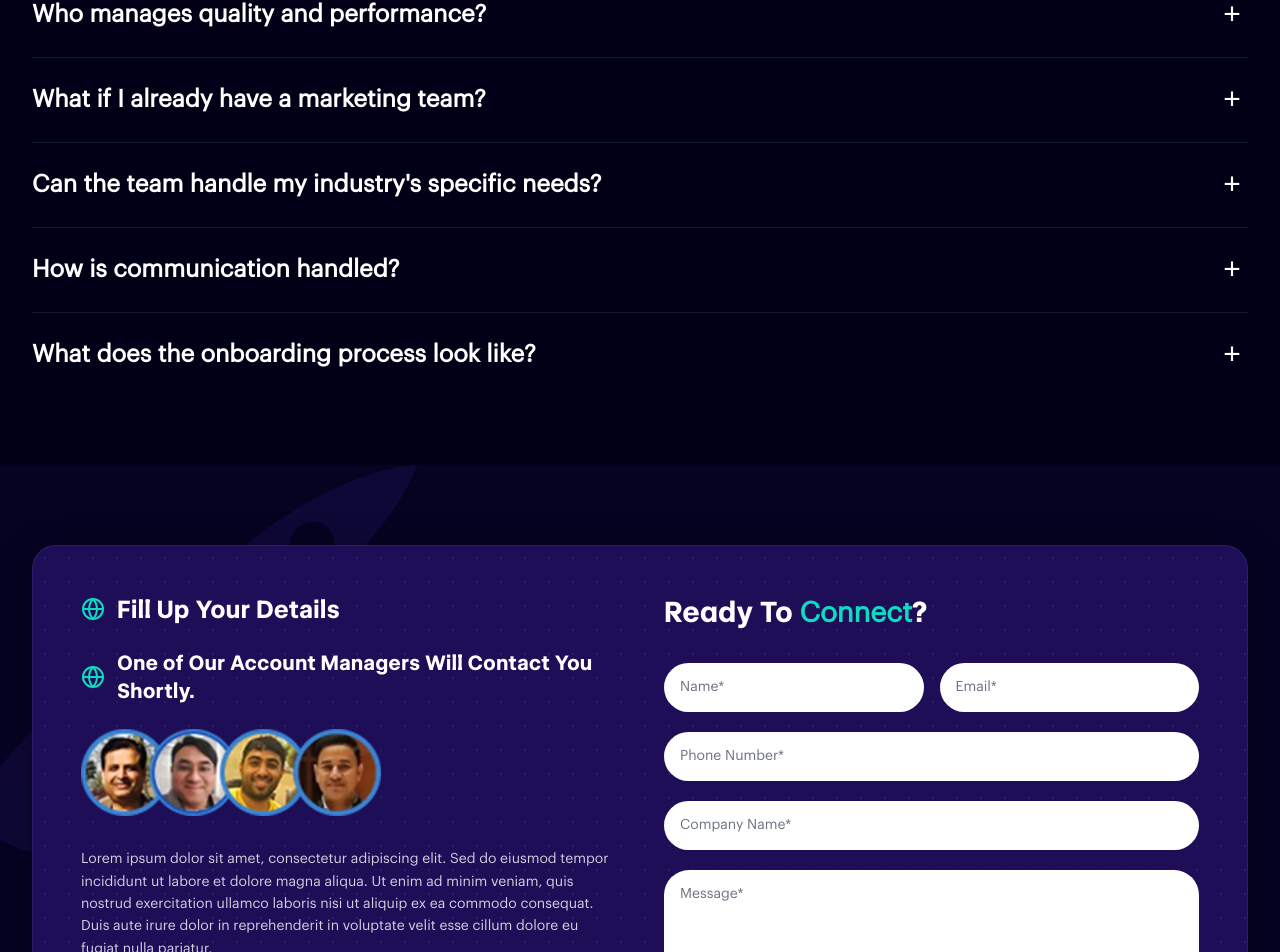
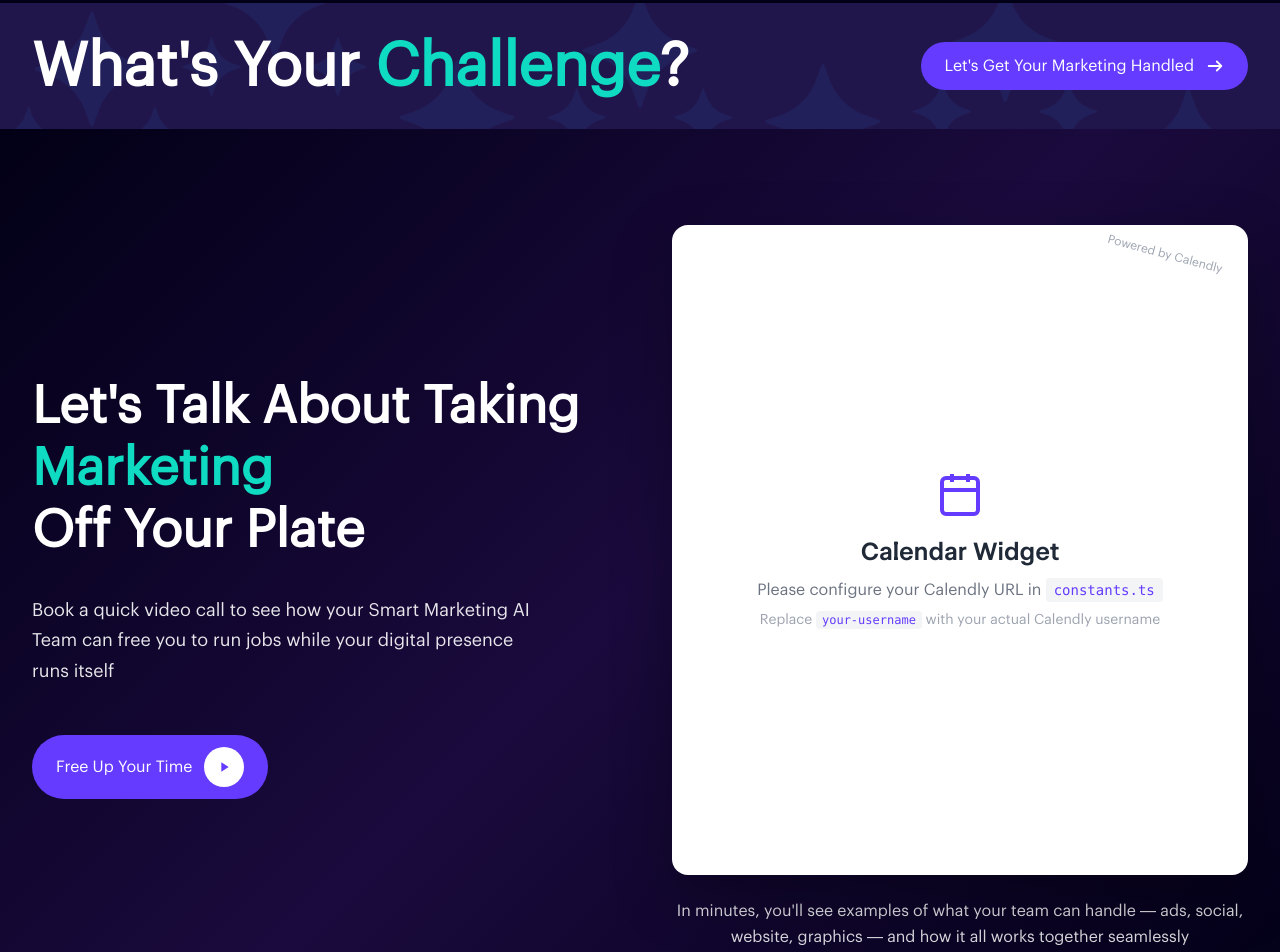
Before and after one commit to mdhasnainhanif/startupsadvisory, a Next.js app: page / in a window 1280 px wide. Shown: the part 1576-2528 px from the top of the page. Built offline with nearby package versions, Linux system fonts and the light colour scheme.

Commit message:
pull from taha

```diff
--- a/package.json
+++ b/package.json
@@ -12,6 +12,7 @@
     "gsap": "^3.13.0",
     "next": "16.0.3",
     "react": "19.2.0",
+    "react-calendly": "^4.4.0",
     "react-dom": "19.2.0",
     "zustand": "^5.0.8"
   },
--- a/src/app/components/CTABanner/CTABanner.module.css
+++ b/src/app/components/CTABanner/CTABanner.module.css
@@ -1,13 +1,12 @@
 .ctaBanner {
   position: relative;
-  min-height: 12rem;
   display: flex;
   align-items: center;
   background: url('../../../../public/assets/images/cta-banner.webp') no-repeat center center;
-  background-size: contain;
+  background-size: cover;
   background-position: center;
   background-repeat: no-repeat;
-  background-blend-mode: multiply;
+  padding: 2rem 0;
 }
 
 @media (max-width: 768px) {
--- a/src/app/components/CTABanner/CTABanner.tsx
+++ b/src/app/components/CTABanner/CTABanner.tsx
@@ -27,7 +27,7 @@ const CTABanner = ({
     <section className={`${styles.ctaBanner} ${className} relative overflow-hidden`}>
       {/* Content */}
       <Container maxWidth="xl" className="relative z-10">
-        <div className="flex flex-col md:flex-row items-center justify-between gap-6 md:gap-8 py-12 md:py-16">
+        <div className="flex flex-col md:flex-row items-center justify-between gap-6 md:gap-8">
           {/* Left Side - Question */}
           <div className="flex-1">
             <h2 className="text-3xl md:text-4xl lg:text-5xl xl:text-6xl font-extrabold text-center md:text-left">
--- /dev/null
+++ b/src/app/components/CalendlySection/CalendlySection.module.css
@@ -0,0 +1,230 @@
+.calendlySection {
+  position: relative;
+  padding: 6rem 0;
+  background: linear-gradient(135deg, #020016 0%, #1a0a3d 50%, #020016 100%);
+  overflow: hidden;
+}
+
+.contentWrapper {
+  display: grid;
+  grid-template-columns: 1fr 1fr;
+  gap: 4rem;
+  align-items: start;
+  position: relative;
+  z-index: 1;
+  place-items: center;
+}
+
+.leftSection {
+  display: flex;
+  flex-direction: column;
+  gap: 2rem;
+}
+
+.heading {
+  font-size: 3.225rem;
+  font-weight: 700;
+  line-height: 1.2;
+  color: white;
+  margin: 0;
+  display: flex;
+  flex-direction: column;
+}
+
+.headingPart1 {
+  color: white;
+}
+
+.headingPart2 {
+  color: #0fdac2;
+}
+
+.headingPart3 {
+  color: white;
+}
+
+.description {
+  font-size: 1.125rem;
+  line-height: 1.7;
+  color: rgba(255, 255, 255, 0.9);
+  margin: 0;
+  max-width: 90%;
+}
+
+.buttonWrapper {
+  margin-top: 1rem;
+}
+
+.ctaButton {
+  display: inline-flex;
+  align-items: center;
+  gap: 1rem;
+  background: linear-gradient(135deg, #7c5aff 0%, #643bff 100%);
+  border: none;
+  padding: 1rem 2rem;
+  font-size: 1.125rem;
+  font-weight: 600;
+  color: white;
+  text-decoration: none;
+  border-radius: 2rem;
+  box-shadow: 0 8px 24px rgba(100, 59, 255, 0.3);
+  transition: all 0.3s ease;
+  cursor: pointer;
+}
+
+.ctaButton:hover {
+  transform: translateY(-2px);
+  box-shadow: 0 12px 32px rgba(100, 59, 255, 0.4);
+}
+
+.playIconContainer {
+  width: 2.5rem;
+  height: 2.5rem;
+  background: white;
+  border-radius: 50%;
+  display: flex;
+  align-items: center;
+  justify-content: center;
+  flex-shrink: 0;
+}
+
+.playIcon {
+  width: 1rem;
+  height: 1rem;
+  color: #643bff;
+}
+
+.rightSection {
+  display: flex;
+  flex-direction: column;
+  gap: 1.5rem;
+}
+
+.calendlyContainer {
+  background: white;
+  border-radius: 1rem;
+  padding: 0;
+  box-shadow: 0 20px 60px rgba(0, 0, 0, 0.3);
+  overflow: hidden;
+  position: relative;
+}
+
+.calendlyWrapper {
+  position: relative;
+  width: 100%;
+  overflow: hidden;
+}
+
+.calendlyWrapper::before {
+  content: 'Powered by Calendly';
+  position: absolute;
+  top: 1rem;
+  right: 1rem;
+  font-size: 0.75rem;
+  color: #9ca3af;
+  z-index: 10;
+  transform: rotate(15deg);
+  background: rgba(255, 255, 255, 0.9);
+  padding: 0.25rem 0.5rem;
+  border-radius: 0.25rem;
+  pointer-events: none;
+  font-weight: 500;
+}
+
+.placeholderMessage {
+  display: flex;
+  flex-direction: column;
+  align-items: center;
+  justify-content: center;
+  height: 650px;
+  padding: 2rem;
+  text-align: center;
+  color: #4d5055;
+}
+
+.placeholderIcon {
+  color: #643bff;
+  margin-bottom: 1rem;
+}
+
+.placeholderTitle {
+  font-size: 1.5rem;
+  font-weight: 600;
+  color: #1f2937;
+  margin: 0 0 0.5rem 0;
+}
+
+.placeholderText {
+  font-size: 1rem;
+  color: #6b7280;
+  margin: 0 0 0.5rem 0;
+}
+
+.placeholderText code {
+  background: #f3f4f6;
+  padding: 0.25rem 0.5rem;
+  border-radius: 0.25rem;
+  font-size: 0.875rem;
+  color: #643bff;
+}
+
+.placeholderSubtext {
+  font-size: 0.875rem;
+  color: #9ca3af;
+  margin: 0;
+}
+
+.placeholderSubtext code {
+  background: #f3f4f6;
+  padding: 0.125rem 0.375rem;
+  border-radius: 0.25rem;
+  font-size: 0.75rem;
+  color: #643bff;
+}
+
+
+.calendlyText {
+  font-size: 1rem;
+  line-height: 1.6;
+  color: rgba(255, 255, 255, 0.85);
+  margin: 0;
+  text-align: center;
+}
+
+/* Mobile Responsive */
+@media (max-width: 1024px) {
+  .contentWrapper {
+    grid-template-columns: 1fr;
+    gap: 3rem;
+  }
+
+  .heading {
+    font-size: 2.5rem;
+  }
+
+  .description {
+    max-width: 100%;
+  }
+
+  .calendlyContainer {
+    padding: 0.5rem;
+  }
+}
+
+@media (max-width: 768px) {
+  .calendlySection {
+    padding: 4rem 0;
+  }
+
+  .heading {
+    font-size: 2rem;
+  }
+
+  .description {
+    font-size: 1rem;
+  }
+
+  .calendlyContainer {
+    border-radius: 0.75rem;
+  }
+}
--- /dev/null
+++ b/src/app/components/CalendlySection/CalendlySection.tsx
@@ -0,0 +1,123 @@
+'use client';
+
+import { InlineWidget } from 'react-calendly';
+import Container from '../Container';
+import styles from './CalendlySection.module.css';
+import Button from '../Button';
+
+interface CalendlySectionProps {
+  heading?: {
+    part1: string;
+    part2: string;
+    part3: string;
+  };
+  description?: string;
+  buttonText?: string;
+  buttonHref?: string;
+  calendlyUrl: string;
+  calendlyText?: string;
+  className?: string;
+}
+
+const CalendlySection = ({
+  heading = {
+    part1: "Let's Talk About Taking",
+    part2: "Marketing",
+    part3: "Off Your Plate",
+  },
+  description = "Book a quick video call to see how your Smart Marketing AI Team can free you to run jobs while your digital presence runs itself",
+  buttonText = "Free Up Your Time",
+  buttonHref = "/get-started",
+  calendlyUrl,
+  calendlyText = "In minutes, you'll see examples of what your team can handle — ads, social, website, graphics — and how it all works together seamlessly",
+  className = "",
+}: CalendlySectionProps) => {
+  return (
+    <section className={`${styles.calendlySection} ${className}`}>
+      <Container maxWidth="xl">
+        <div className={styles.contentWrapper}>
+          {/* Left Section */}
+          <div className={styles.leftSection}>
+            <h2 className={styles.heading}>
+              <span className={styles.headingPart1}>{heading.part1}</span>
+              <span className={styles.headingPart2}>{heading.part2}</span>
+              <span className={styles.headingPart3}>{heading.part3}</span>
+            </h2>
+
+            <p className={styles.description}>{description}</p>
+
+            <div className={styles.buttonWrapper}>
+              <Button href={buttonHref} variant="secondary" size="lg">
+                <span>{buttonText}</span>
+                <div className={styles.playIconContainer}>
+                  <svg
+                    className={styles.playIcon}
+                    fill="currentColor"
+                    viewBox="0 0 24 24"
+                  >
+                    <path d="M8 5v14l11-7z" />
+                  </svg>
+                </div>
+              </Button>
+            </div>
+          </div>
+
+          {/* Right Section - Calendly Widget */}
+          <div className={styles.rightSection}>
+            <div className={styles.calendlyContainer}>
+              <div className={styles.calendlyWrapper}>
+                {calendlyUrl && !calendlyUrl.includes('your-username') ? (
+                  <InlineWidget
+                    url={calendlyUrl}
+                    pageSettings={{
+                      backgroundColor: 'ffffff',
+                      hideEventTypeDetails: true,
+                      hideLandingPageDetails: true,
+                      hideGdprBanner: true,
+                      primaryColor: '643bff',
+                      textColor: '4d5055',
+                    }}
+                    utm={{
+                      utmCampaign: 'Website',
+                      utmSource: 'Website',
+                      utmMedium: 'InlineWidget',
+                    }}
+                  />
+                ) : (
+                  <div className={styles.placeholderMessage}>
+                    <div className={styles.placeholderIcon}>
+                      <svg
+                        width="48"
+                        height="48"
+                        viewBox="0 0 24 24"
+                        fill="none"
+                        stroke="currentColor"
+                        strokeWidth="2"
+                      >
+                        <rect x="3" y="4" width="18" height="18" rx="2" ry="2" />
+                        <line x1="16" y1="2" x2="16" y2="6" />
+                        <line x1="8" y1="2" x2="8" y2="6" />
+                        <line x1="3" y1="10" x2="21" y2="10" />
+                      </svg>
+                    </div>
+                    <h3 className={styles.placeholderTitle}>Calendar Widget</h3>
+                    <p className={styles.placeholderText}>
+                      Please configure your Calendly URL in <code>constants.ts</code>
+                    </p>
+                    <p className={styles.placeholderSubtext}>
+                      Replace <code>your-username</code> with your actual Calendly username
+                    </p>
+                  </div>
+                )}
+              </div>
+            </div>
+
+            <p className={styles.calendlyText}>{calendlyText}</p>
+          </div>
+        </div>
+      </Container>
+    </section>
+  );
+};
+
+export default CalendlySection;
--- a/src/app/components/ProfessionalOnline/ProfessionalOnline.module.css
+++ b/src/app/components/ProfessionalOnline/ProfessionalOnline.module.css
@@ -97,6 +97,9 @@
   display: flex;
   flex-direction: column;
   gap: 32px;
+  background-color: #21164c;
+  padding: 1rem;
+  border-radius: 1rem;
 }
 
 .videoWrapper {
@@ -114,8 +117,7 @@
   border-radius: 16px;
   overflow: hidden;
   border: 2px solid rgba(100, 59, 255, 0.3);
-  box-shadow: 0 0 20px rgba(100, 59, 255, 0.2),
-    0 0 40px rgba(100, 59, 255, 0.1),
+  box-shadow: 0 0 20px rgba(100, 59, 255, 0.2), 0 0 40px rgba(100, 59, 255, 0.1),
     inset 0 0 20px rgba(100, 59, 255, 0.05);
   background: rgba(2, 0, 22, 0.8);
   backdrop-filter: blur(10px);
@@ -123,14 +125,13 @@
 }
 
 .videoWrapper:hover .videoCard {
-  box-shadow: 0 0 30px rgba(100, 59, 255, 0.4),
-    0 0 60px rgba(100, 59, 255, 0.2),
+  box-shadow: 0 0 30px rgba(100, 59, 255, 0.4), 0 0 60px rgba(100, 59, 255, 0.2),
     inset 0 0 20px rgba(100, 59, 255, 0.05);
 }
 
 .videoThumbnail {
   position: relative;
-  aspect-ratio: 16 / 9;
+  aspect-ratio: 14 / 10;
   background: linear-gradient(135deg, #1a1a2e 0%, #0a0a1a 100%);
   display: flex;
   align-items: center;
@@ -146,8 +147,13 @@
 }
 
 .personImage {
-  object-fit: cover;
-  object-position: center;
+  object-fit: contain;
+    object-position: center;
+    width: 100%;
+    max-width: 13rem;
+    margin-left: 0;
+    margin-right: auto;
+    margin-top: auto;
 }
 
 .personImageOverlay {
@@ -192,7 +198,7 @@
 .playButton {
   width: 80px;
   height: 80px;
-  background: #643bff;
+  background: #643bffab;
   border-radius: 50%;
   display: flex;
   align-items: center;
@@ -215,11 +221,11 @@
 }
 
 .bottomHeading {
-  font-size: 40px;
+  font-size: 2rem;
   font-weight: 800;
   line-height: 1.2;
   margin: 0;
-  text-align: left;
+  text-align: center;
 }
 
 .bottomHeadingPart1 {
--- a/src/app/components/ProfessionalOnline/ProfessionalOnline.tsx
+++ b/src/app/components/ProfessionalOnline/ProfessionalOnline.tsx
@@ -64,16 +64,15 @@ const ProfessionalOnline = () => {
                 {/* Video Thumbnail Container */}
                 <div className={styles.videoCard}>
                   {/* Video Thumbnail */}
-                  <div className={styles.videoThumbnail}>
+                  <div className={`${styles.videoThumbnail}`}>
                     {/* Person Image - Left Side */}
-                    <div className={styles.personImageContainer}>
+                    <div className={`${styles.personImageContainer}`}>
                       <Image
                         src={PROFESSIONAL_ONLINE.video.thumbnail}
                         alt="Person"
                         fill
-                        className={styles.personImage}
+                        className={`${styles.personImage} ms-4 max-w-[10rem]`}
                         priority
-                        sizes="(max-width: 768px) 12rem, (max-width: 1024px) 14rem, 16rem"
                       />
                       <div className={styles.personImageOverlay} />
                     </div>
--- a/src/app/constants.ts
+++ b/src/app/constants.ts
@@ -355,3 +355,18 @@ export const GROWTH_GUIDES = [
     href: "/blog/ai-agents-data-quality-3",
   },
 ];
+
+export const CALENDLY_SECTION = {
+  heading: {
+    part1: "Let's Talk About Taking",
+    part2: "Marketing",
+    part3: "Off Your Plate",
+  },
+  description:
+    "Book a quick video call to see how your Smart Marketing AI Team can free you to run jobs while your digital presence runs itself",
+  buttonText: "Free Up Your Time",
+  buttonHref: "/get-started",
+  calendlyUrl: "https://calendly.com/your-username/meeting", // Replace with your actual Calendly URL
+  calendlyText:
+    "In minutes, you'll see examples of what your team can handle — ads, social, website, graphics — and how it all works together seamlessly",
+};
--- a/src/app/globals.css
+++ b/src/app/globals.css
@@ -133,3 +133,22 @@ img {
     display: none;
   }
 }
+
+/* Calendly Widget Styles - Show only calendar */
+.calendly-inline-widget {
+  min-width: 320px;
+  height: 650px;
+}
+
+.calendly-inline-widget iframe {
+  border: none;
+  width: 100%;
+  height: 100%;
+}
+
+/* Hide Calendly branding and header elements */
+.calendly-badge-widget,
+.calendly-header,
+.calendly-popup-content-header {
+  display: none !important;
+}
--- a/src/app/page.tsx
+++ b/src/app/page.tsx
@@ -3,14 +3,18 @@ import HeroBanner from "./components/HeroBanner/HeroBanner";
 import FAQ from "./components/FAQ/FAQ";
 import Contact from "./components/Contact/Contact";
 import Reviews from "./components/Reviews/Reviews";
-import { HERO_BANNER, FAQ_DATA, FAQ_SECTION } from "./constants";
+import { HERO_BANNER, FAQ_DATA, FAQ_SECTION, CALENDLY_SECTION } from "./constants";
 import ProfessionalOnline from "./components/ProfessionalOnline/ProfessionalOnline";
 import CTABanner from "./components/CTABanner/CTABanner";
+import CalendlySection from "./components/CalendlySection/CalendlySection";
 
 export default function Home() {
   return (
     <main className="relative">
-      <HeroBanner {...HERO_BANNER} />
+      <HeroBanner {...HERO_BANNER} />+
+      <ProfessionalOnline/>
+      <CTABanner/>
+      <CalendlySection {...CALENDLY_SECTION}/>
       <FAQ faqs={FAQ_DATA} sectionData={FAQ_SECTION} />
       <Contact />
       <ProfessionalOnline />
```
Also changed, not shown: 1 other file (tests, documents, lock files or other folders).
